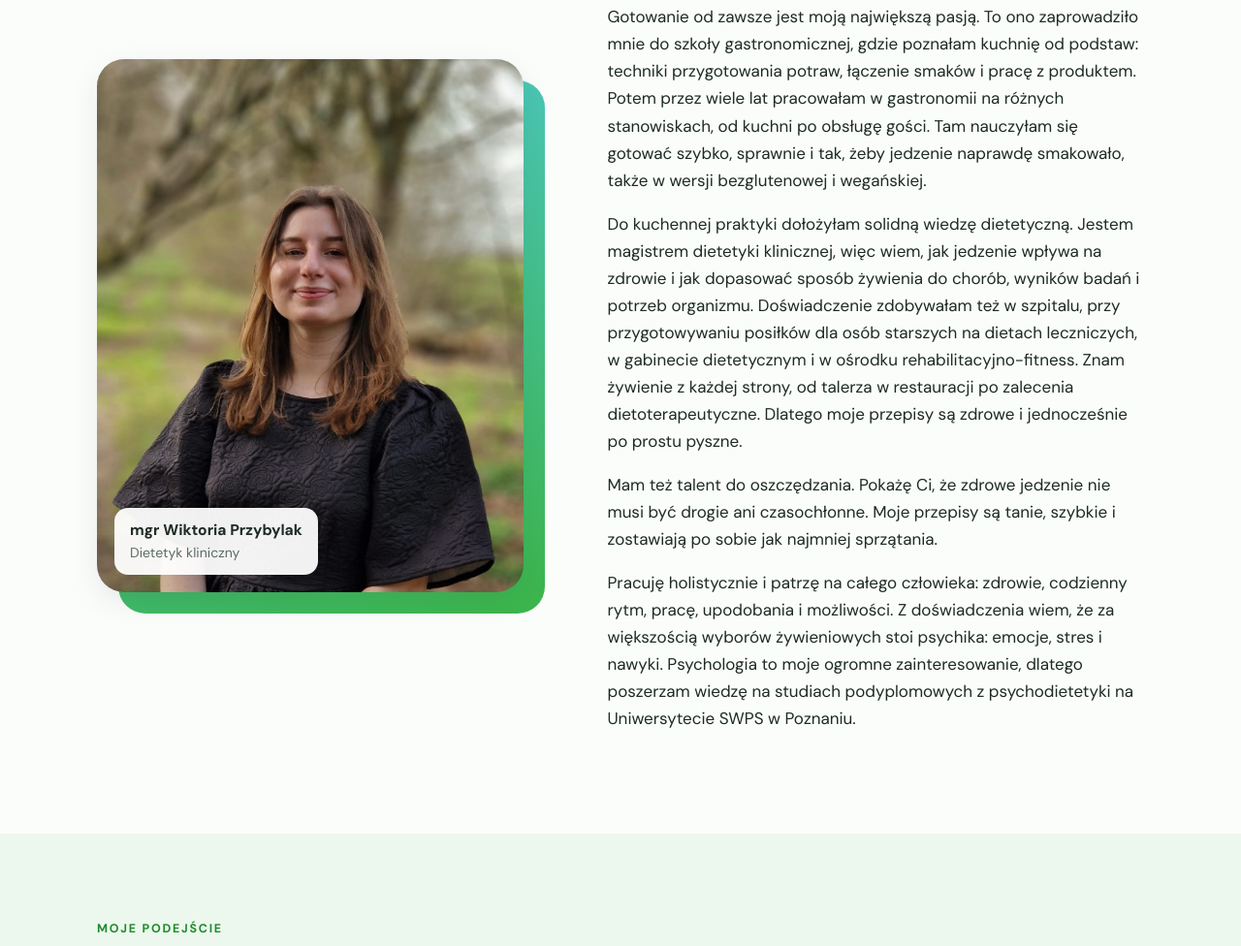
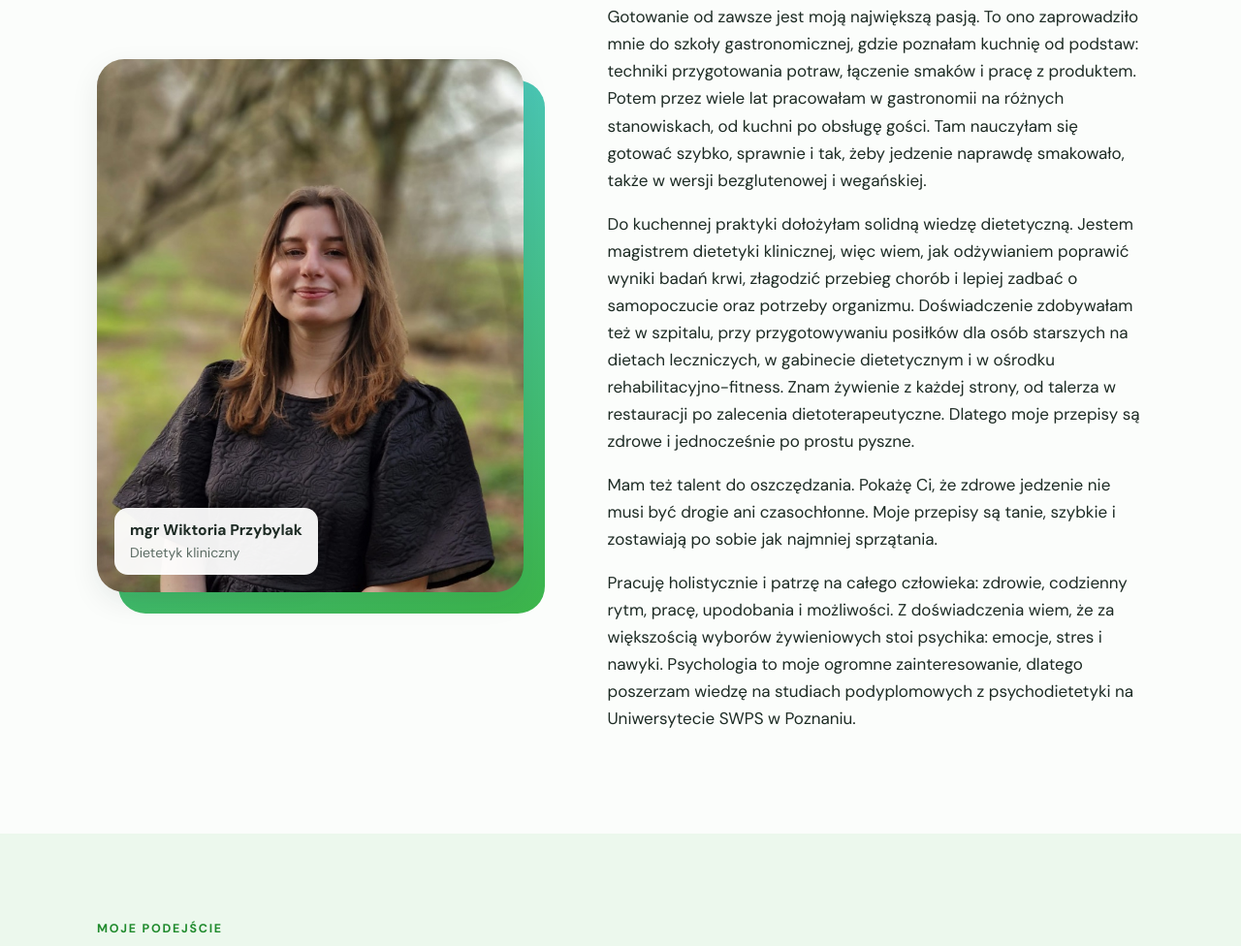
Before and after one commit to zdrowkozazdrowie/zdrowko_za_zdrowie, a plain HTML site: page index.html in a window 1280 px wide. Shown: the part 952-1928 px from the top of the page at 97% size. Drawn offline with Linux system fonts and the light colour scheme.

Commit message:
Bio: clinical dietetics improves blood results and disease course
Co-Authored-By: Claude Opus 5.5 <noreply@anthropic.com>

```diff
--- a/index.html
+++ b/index.html
@@ -261,7 +261,7 @@
           <div class="eyebrow">O mnie</div>
           <h2>Cześć, jestem Wiktoria</h2>
           <p>Gotowanie od zawsze jest moją największą pasją. To ono zaprowadziło mnie do szkoły gastronomicznej, gdzie poznałam kuchnię od podstaw: techniki przygotowania potraw, łączenie smaków i pracę z produktem. Potem przez wiele lat pracowałam w gastronomii na różnych stanowiskach, od kuchni po obsługę gości. Tam nauczyłam się gotować szybko, sprawnie i tak, żeby jedzenie naprawdę smakowało, także w wersji bezglutenowej i wegańskiej.</p>
-          <p>Do kuchennej praktyki dołożyłam solidną wiedzę dietetyczną. Jestem magistrem dietetyki klinicznej, więc wiem, jak jedzenie wpływa na zdrowie i jak dopasować sposób żywienia do chorób, wyników badań i potrzeb organizmu. Doświadczenie zdobywałam też w szpitalu, przy przygotowywaniu posiłków dla osób starszych na dietach leczniczych, w gabinecie dietetycznym i w ośrodku rehabilitacyjno-fitness. Znam żywienie z każdej strony, od talerza w restauracji po zalecenia dietoterapeutyczne. Dlatego moje przepisy są zdrowe i jednocześnie po prostu pyszne.</p>
+          <p>Do kuchennej praktyki dołożyłam solidną wiedzę dietetyczną. Jestem magistrem dietetyki klinicznej, więc wiem, jak odżywianiem poprawić wyniki badań krwi, złagodzić przebieg chorób i lepiej zadbać o samopoczucie oraz potrzeby organizmu. Doświadczenie zdobywałam też w szpitalu, przy przygotowywaniu posiłków dla osób starszych na dietach leczniczych, w gabinecie dietetycznym i w ośrodku rehabilitacyjno-fitness. Znam żywienie z każdej strony, od talerza w restauracji po zalecenia dietoterapeutyczne. Dlatego moje przepisy są zdrowe i jednocześnie po prostu pyszne.</p>
           <p>Mam też talent do oszczędzania. Pokażę Ci, że zdrowe jedzenie nie musi być drogie ani czasochłonne. Moje przepisy są tanie, szybkie i zostawiają po sobie jak najmniej sprzątania.</p>
           <p>Pracuję holistycznie i patrzę na całego człowieka: zdrowie, codzienny rytm, pracę, upodobania i możliwości. Z doświadczenia wiem, że za większością wyborów żywieniowych stoi psychika: emocje, stres i nawyki. Psychologia to moje ogromne zainteresowanie, dlatego poszerzam wiedzę na studiach podyplomowych z psychodietetyki na Uniwersytecie SWPS w Poznaniu.</p>
         </div>
```
